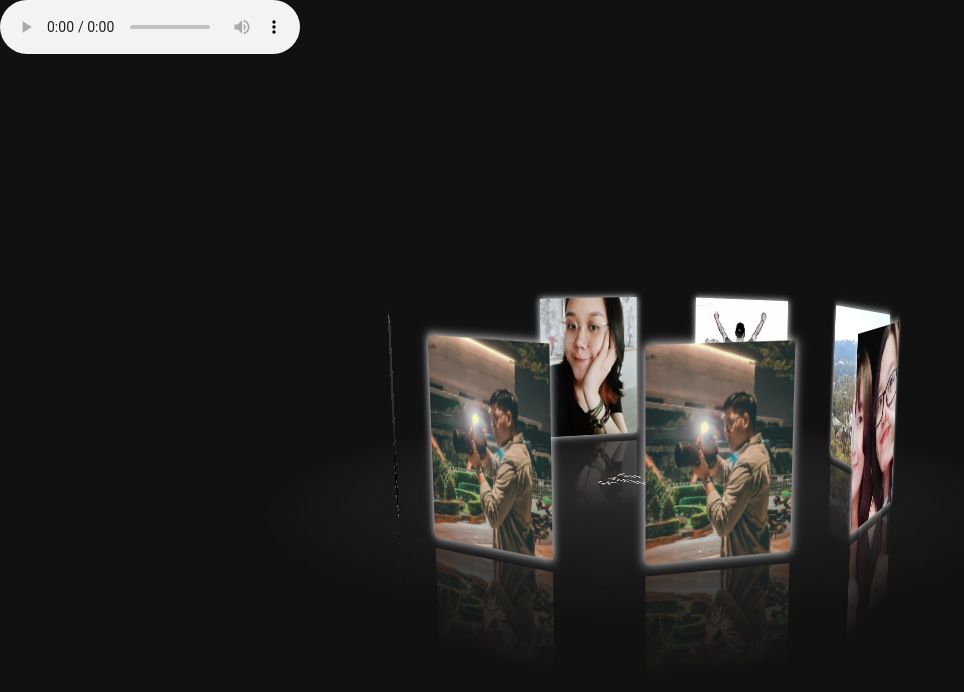
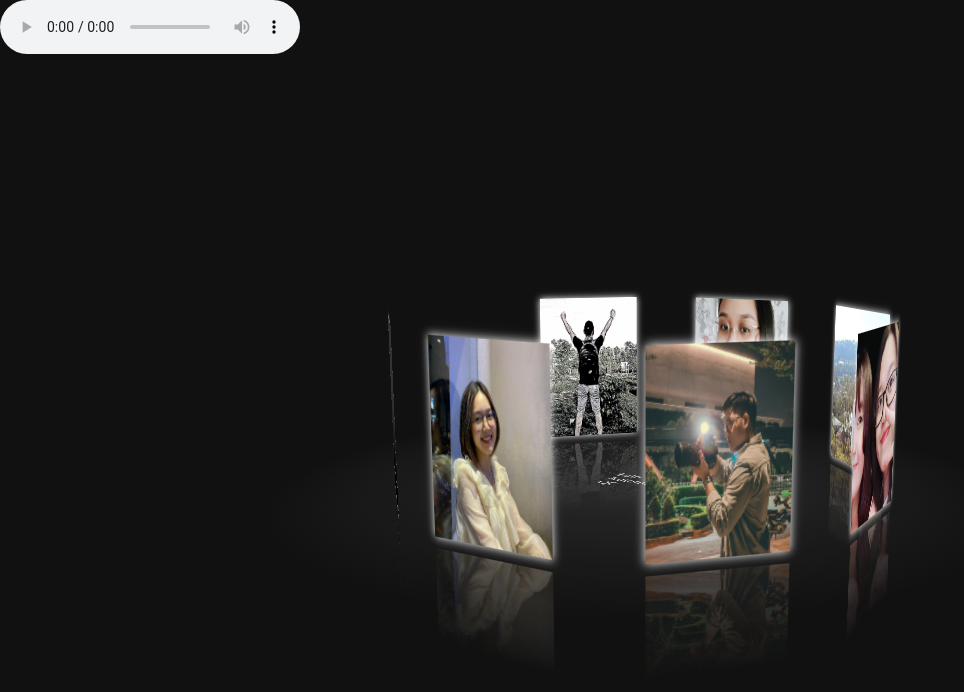
Before and after one commit to binhdao112/zauto, a plain HTML site: page 3DCarousel/index.html in a window 1280 px wide. Shown: the whole page, without its empty margins (0-964 px from the left). Drawn offline with Linux system fonts and the light colour scheme; grey boxes are pictures that could not be loaded.

Commit message:
Update index.html

```diff
--- a/3DCarousel/index.html
+++ b/3DCarousel/index.html
@@ -149,27 +149,27 @@
       <div id="spin-container">
         <!-- Add your images (or video) here -->
         <img
-          src="https://github.com/binhdao112/zauto/blob/main/3DCarousel/img/018156086bbb85e5dcaa.jpg"
+          src="https://github.com/binhdao112/zauto/blob/main/3DCarousel/img/01082d0c4bb6a5e8fca7.jpg?raw=true"
           alt=""
         />
         <img
-          src="https://github.com/binhdao112/zauto/blob/main/3DCarousel/img/018156086bbb85e5dcaa.jpg"
+          src="https://github.com/binhdao112/zauto/blob/main/3DCarousel/img/018156086bbb85e5dcaa.jpg?raw=true"
           alt=""
         />
         <img
-          src="https://github.com/binhdao112/zauto/blob/main/3DCarousel/img/1e21a2233cd9d6878fc8.jpg"
+          src="https://github.com/binhdao112/zauto/blob/main/3DCarousel/img/1e21a2233cd9d6878fc8.jpg?raw=true"
           alt=""
         />
         <img
-          src="https://github.com/binhdao112/zauto/blob/main/3DCarousel/img/3b5828f514c5f99ba0d4.jpg"
+          src="https://github.com/binhdao112/zauto/blob/main/3DCarousel/img/3b5828f514c5f99ba0d4.jpg?raw=true"
           alt=""
         />
         <img
-          src="https://github.com/binhdao112/zauto/blob/main/3DCarousel/img/73bd370ace14244a7d05.jpg"
+          src="https://github.com/binhdao112/zauto/blob/main/3DCarousel/img/b0bda2aba7ec46b21ffd.jpg?raw=true"
           alt=""
         />
         <img
-          src="https://github.com/binhdao112/zauto/blob/main/3DCarousel/img/b0bda2aba7ec46b21ffd.jpg"
+          src="https://github.com/binhdao112/zauto/blob/main/3DCarousel/img/73bd370ace14244a7d05.jpg?raw=true"
           alt=""
         />
 
```
